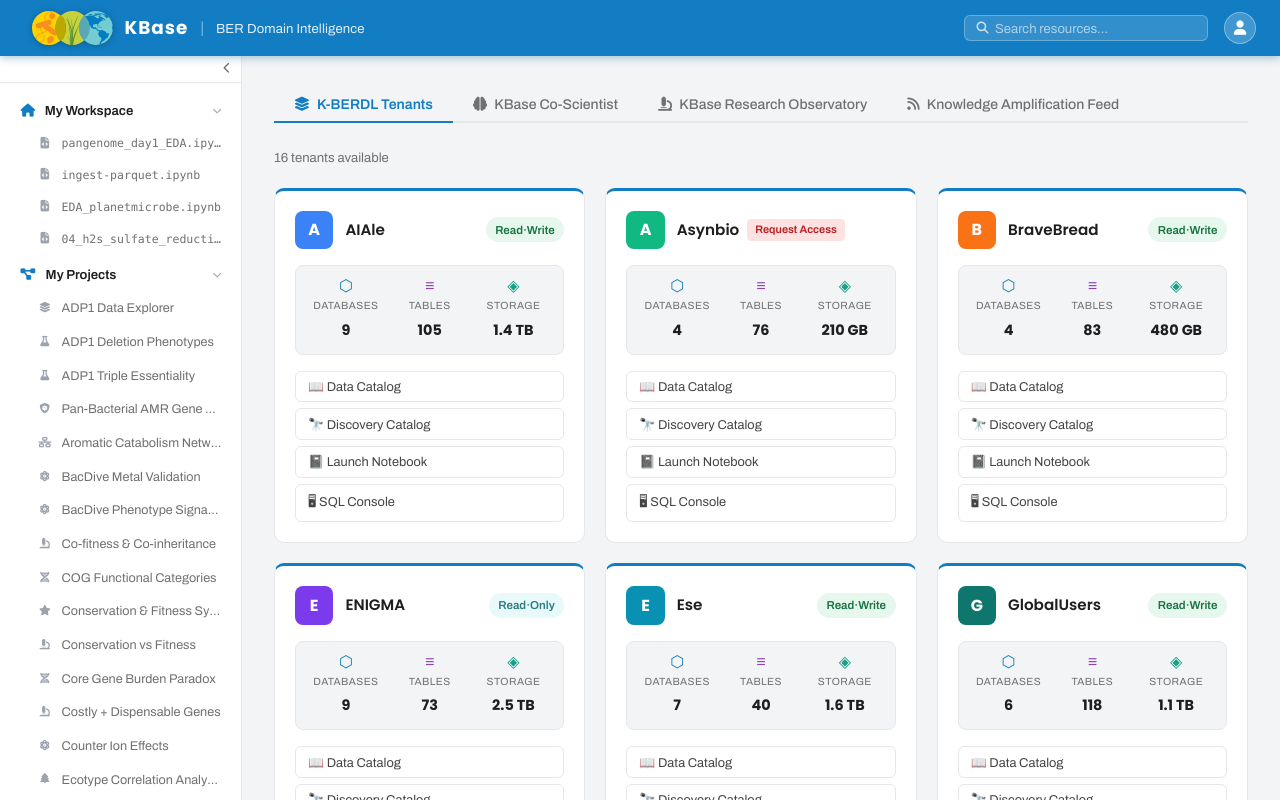
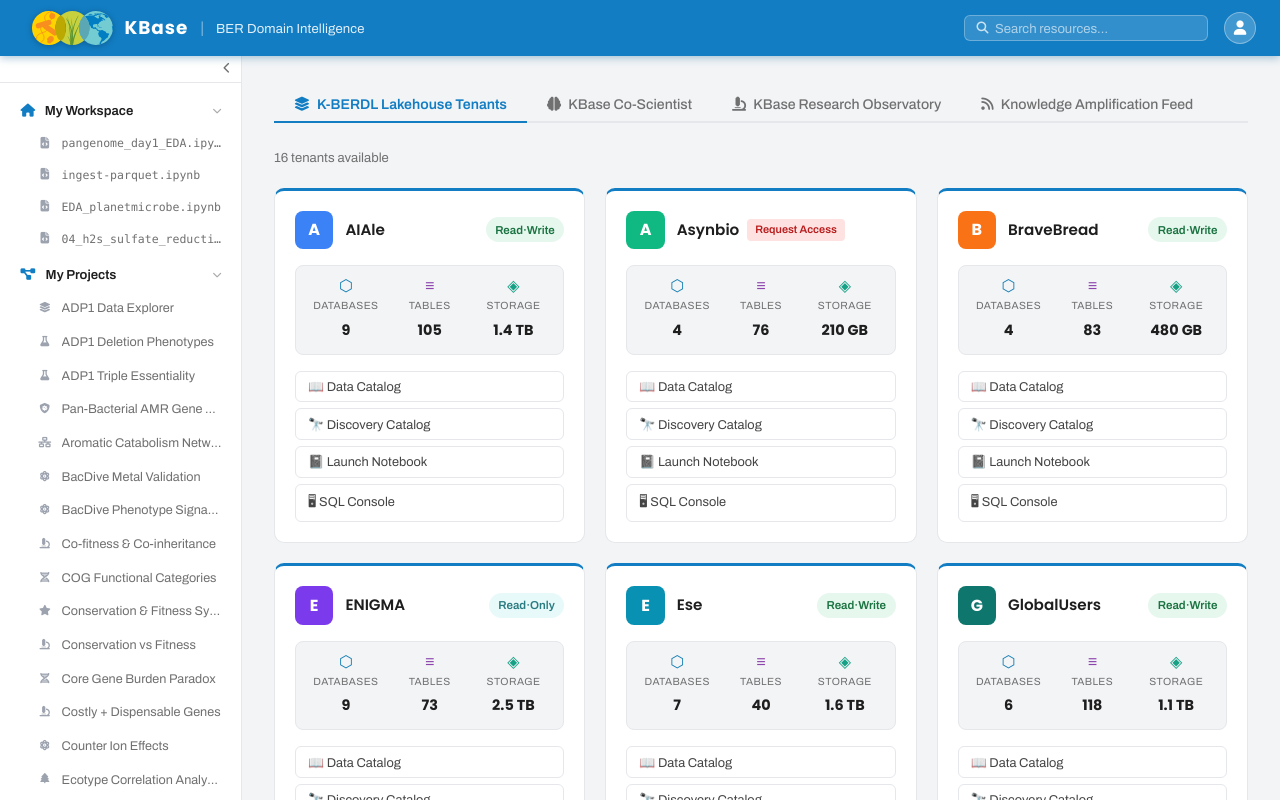
Before and after one commit to gazimahmud/kberdl-ngen, a React (Vite) app in the folder frontend/: page /#/ in a window 1280 px wide. Shown: the top 800 px of the page. Built offline with nearby package versions, Linux system fonts and the light colour scheme; sample sign-in values are in the browser's storage.

Commit message:
Rename tab: K-BERDL Tenants → K-BERDL Lakehouse Tenants
Co-Authored-By: Claude Sonnet 4.6 <noreply@anthropic.com>

```diff
--- a/frontend/src/pages/WorkspacePage.tsx
+++ b/frontend/src/pages/WorkspacePage.tsx
@@ -7,7 +7,7 @@ import { getTenants, type SqlResult } from "../api/client";
 const STORAGE_KEY = "kberdl_anthropic_key";
 
 const TABS = [
-  { id: "tenants",   label: "K-BERDL Tenants",           icon: "fa-solid fa-layer-group" },
+  { id: "tenants",   label: "K-BERDL Lakehouse Tenants",  icon: "fa-solid fa-layer-group" },
   { id: "coscience", label: "KBase Co-Scientist",         icon: "fa-solid fa-brain" },
   { id: "mdf",       label: "KBase Research Observatory", icon: "fa-solid fa-microscope" },
   { id: "feed",      label: "Knowledge Amplification Feed",     icon: "fa-solid fa-rss" },
```
